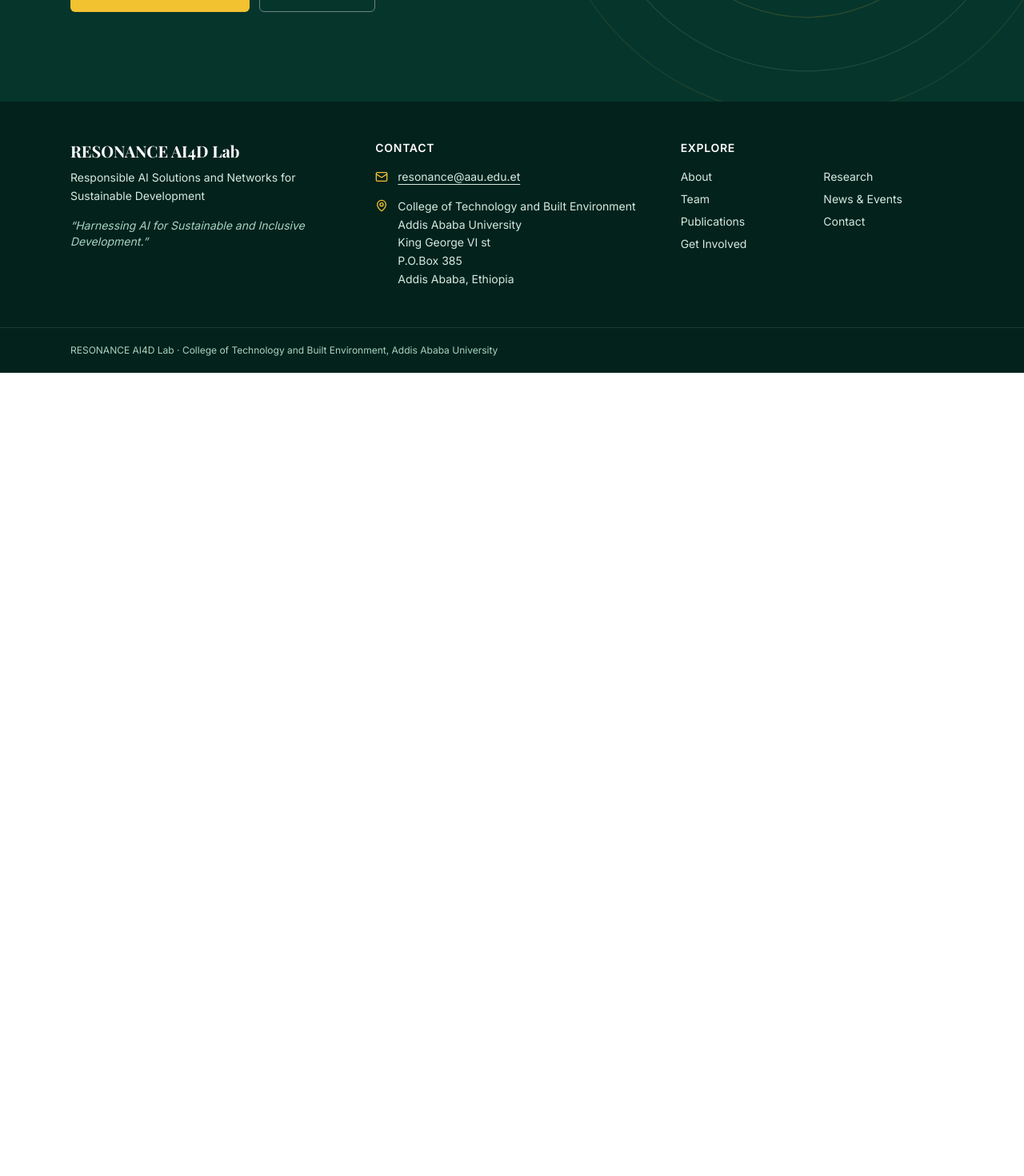
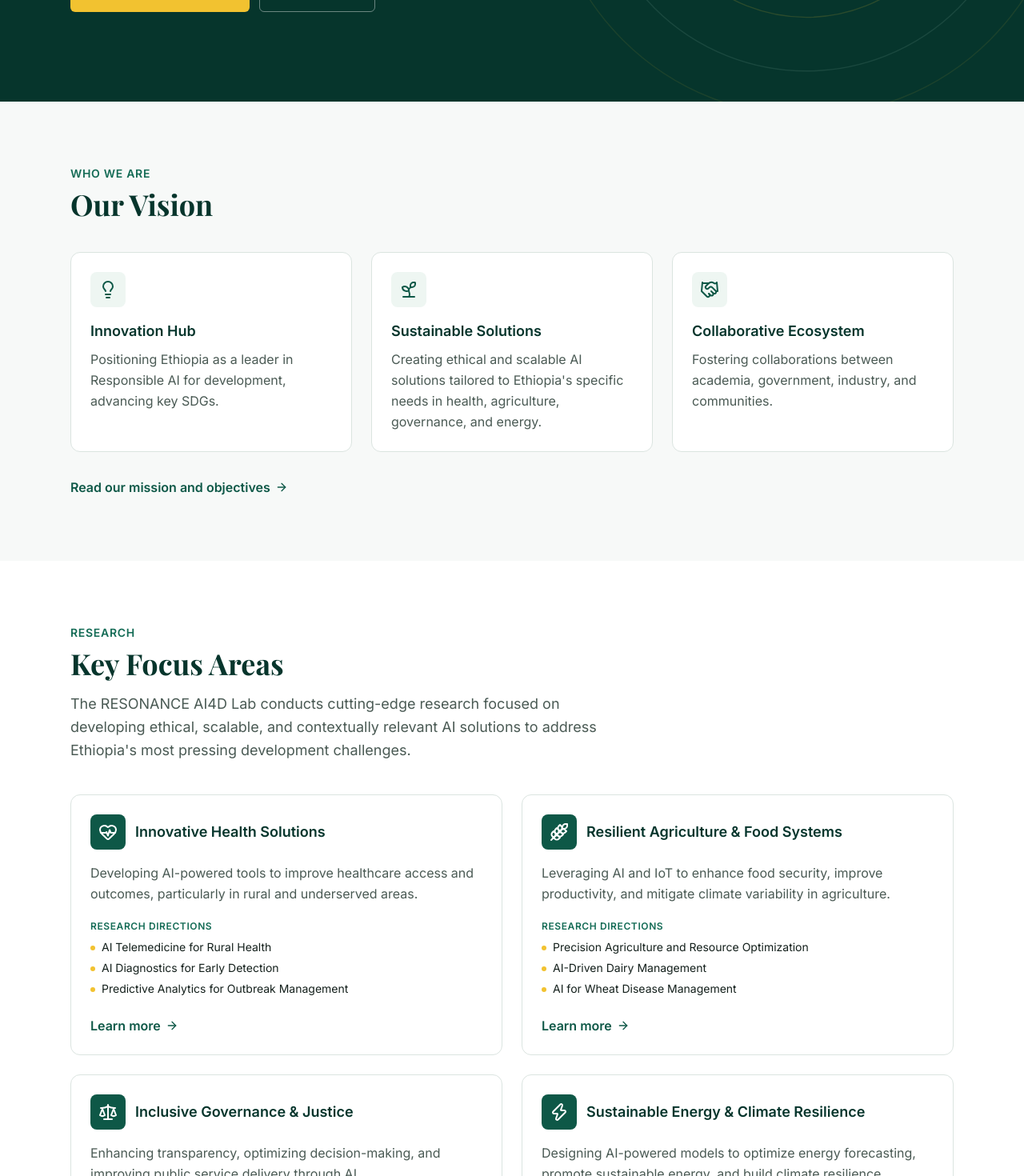
Before and after one commit to yakobd/RESONANCE-AI4D-Lab, a Next.js app: page / in a window 1280 px wide. Shown: the part 560-2030 px from the top of the page at 80% size. Before the commit the page ends 1026 px from the top, so only its background shows below. Built offline with nearby package versions, Linux system fonts and the light colour scheme; a web font is replaced by a local one.

Commit message:
feat: add vision and research focus area sections

```diff
--- a/src/app/page.tsx
+++ b/src/app/page.tsx
@@ -1,9 +1,13 @@
 import { Hero } from "@/components/home/Hero";
+import { ResearchSection } from "@/components/home/ResearchSection";
+import { VisionSection } from "@/components/home/VisionSection";
 
 export default function Home() {
   return (
     <>
       <Hero />
+      <VisionSection />
+      <ResearchSection />
     </>
   );
 }
--- /dev/null
+++ b/src/components/home/MoreLink.tsx
@@ -0,0 +1,24 @@
+import { ArrowRight } from "lucide-react";
+
+type MoreLinkProps = {
+  href: string;
+  children: React.ReactNode;
+  /** Extra context for screen readers when the visible text is short. */
+  srContext?: string;
+};
+
+export function MoreLink({ href, children, srContext }: MoreLinkProps) {
+  return (
+    <a
+      href={href}
+      className="group inline-flex items-center gap-1.5 font-semibold text-brand-700 underline-offset-4 hover:underline"
+    >
+      {children}
+      {srContext && <span className="sr-only"> {srContext}</span>}
+      <ArrowRight
+        aria-hidden="true"
+        className="size-4 transition-transform group-hover:translate-x-0.5"
+      />
+    </a>
+  );
+}
--- /dev/null
+++ b/src/components/home/ResearchSection.tsx
@@ -0,0 +1,80 @@
+import { HeartPulse, Scale, Wheat, Zap, type LucideIcon } from "lucide-react";
+import {
+  focusAreas,
+  pages,
+  researchIntro,
+  type FocusArea,
+} from "@/content/site";
+import { MoreLink } from "./MoreLink";
+import { SectionHeading } from "./SectionHeading";
+
+const icons: Record<FocusArea["id"], LucideIcon> = {
+  health: HeartPulse,
+  agriculture: Wheat,
+  governance: Scale,
+  energy: Zap,
+};
+
+export function ResearchSection() {
+  return (
+    <section id="research" aria-labelledby="research-title">
+      <div className="mx-auto max-w-6xl px-4 py-16 sm:px-6 lg:py-20">
+        <SectionHeading
+          id="research-title"
+          eyebrow="Research"
+          title="Key Focus Areas"
+          intro={researchIntro}
+        />
+
+        <ul className="mt-10 grid gap-6 sm:grid-cols-2">
+          {focusAreas.map((area) => {
+            const Icon = icons[area.id];
+            return (
+              <li
+                key={area.id}
+                className="flex flex-col rounded-xl border border-line bg-white p-6 transition-shadow hover:shadow-md"
+              >
+                <div className="flex items-center gap-3">
+                  <span className="flex size-11 shrink-0 items-center justify-center rounded-lg bg-brand-700 text-white">
+                    <Icon aria-hidden="true" className="size-6" />
+                  </span>
+                  <h3 className="text-lg font-semibold text-brand-900">
+                    {area.title}
+                  </h3>
+                </div>
+
+                <p className="mt-4 leading-relaxed text-muted">
+                  {area.description}
+                </p>
+
+                <p className="mt-5 text-xs font-semibold tracking-wider text-brand-600 uppercase">
+                  Research directions
+                </p>
+                <ul className="mt-2 space-y-1.5 text-sm text-ink">
+                  {area.examples.map((example) => (
+                    <li key={example} className="flex gap-2">
+                      <span
+                        aria-hidden="true"
+                        className="mt-2 size-1.5 shrink-0 rounded-full bg-gold-400"
+                      />
+                      {example}
+                    </li>
+                  ))}
+                </ul>
+
+                <div className="mt-auto pt-6">
+                  <MoreLink
+                    href={pages.research}
+                    srContext={`about ${area.title}`}
+                  >
+                    Learn more
+                  </MoreLink>
+                </div>
+              </li>
+            );
+          })}
+        </ul>
+      </div>
+    </section>
+  );
+}
--- /dev/null
+++ b/src/components/home/SectionHeading.tsx
@@ -0,0 +1,32 @@
+type SectionHeadingProps = {
+  id: string;
+  eyebrow: string;
+  title: string;
+  intro?: string;
+};
+
+export function SectionHeading({
+  id,
+  eyebrow,
+  title,
+  intro,
+}: SectionHeadingProps) {
+  return (
+    <div className="max-w-2xl">
+      <p className="text-sm font-semibold tracking-wider text-brand-600 uppercase">
+        {eyebrow}
+      </p>
+      <h2
+        id={id}
+        className="mt-2 font-serif text-3xl font-bold text-brand-900 sm:text-4xl"
+      >
+        {title}
+      </h2>
+      {intro && (
+        <p className="mt-4 text-base leading-relaxed text-muted sm:text-lg">
+          {intro}
+        </p>
+      )}
+    </div>
+  );
+}
--- /dev/null
+++ b/src/components/home/VisionSection.tsx
@@ -0,0 +1,49 @@
+import { Handshake, Lightbulb, Sprout, type LucideIcon } from "lucide-react";
+import { pages, vision } from "@/content/site";
+import { MoreLink } from "./MoreLink";
+import { SectionHeading } from "./SectionHeading";
+
+// Same order as `vision` in the content file.
+const icons: LucideIcon[] = [Lightbulb, Sprout, Handshake];
+
+export function VisionSection() {
+  return (
+    <section aria-labelledby="vision-title" className="bg-paper">
+      <div className="mx-auto max-w-6xl px-4 py-16 sm:px-6 lg:py-20">
+        <SectionHeading
+          id="vision-title"
+          eyebrow="Who we are"
+          title="Our Vision"
+        />
+
+        <ul className="mt-10 grid gap-6 md:grid-cols-3">
+          {vision.map((item, i) => {
+            const Icon = icons[i];
+            return (
+              <li
+                key={item.title}
+                className="rounded-xl border border-line bg-white p-6"
+              >
+                <span className="flex size-11 items-center justify-center rounded-lg bg-brand-50 text-brand-700">
+                  <Icon aria-hidden="true" className="size-6" />
+                </span>
+                <h3 className="mt-4 text-lg font-semibold text-brand-900">
+                  {item.title}
+                </h3>
+                <p className="mt-2 leading-relaxed text-muted">
+                  {item.description}
+                </p>
+              </li>
+            );
+          })}
+        </ul>
+
+        <div className="mt-8">
+          <MoreLink href={pages.about}>
+            Read our mission and objectives
+          </MoreLink>
+        </div>
+      </div>
+    </section>
+  );
+}
--- a/src/content/site.ts
+++ b/src/content/site.ts
@@ -85,6 +85,10 @@
       "Fostering collaborations between academia, government, industry, and communities.",
   },
 ];
+
+// Source: Research page ("Our Research"), first sentence.
+export const researchIntro =
+  "The RESONANCE AI4D Lab conducts cutting-edge research focused on developing ethical, scalable, and contextually relevant AI solutions to address Ethiopia's most pressing development challenges.";
 
 export type FocusArea = {
   id: "health" | "agriculture" | "governance" | "energy";
```
